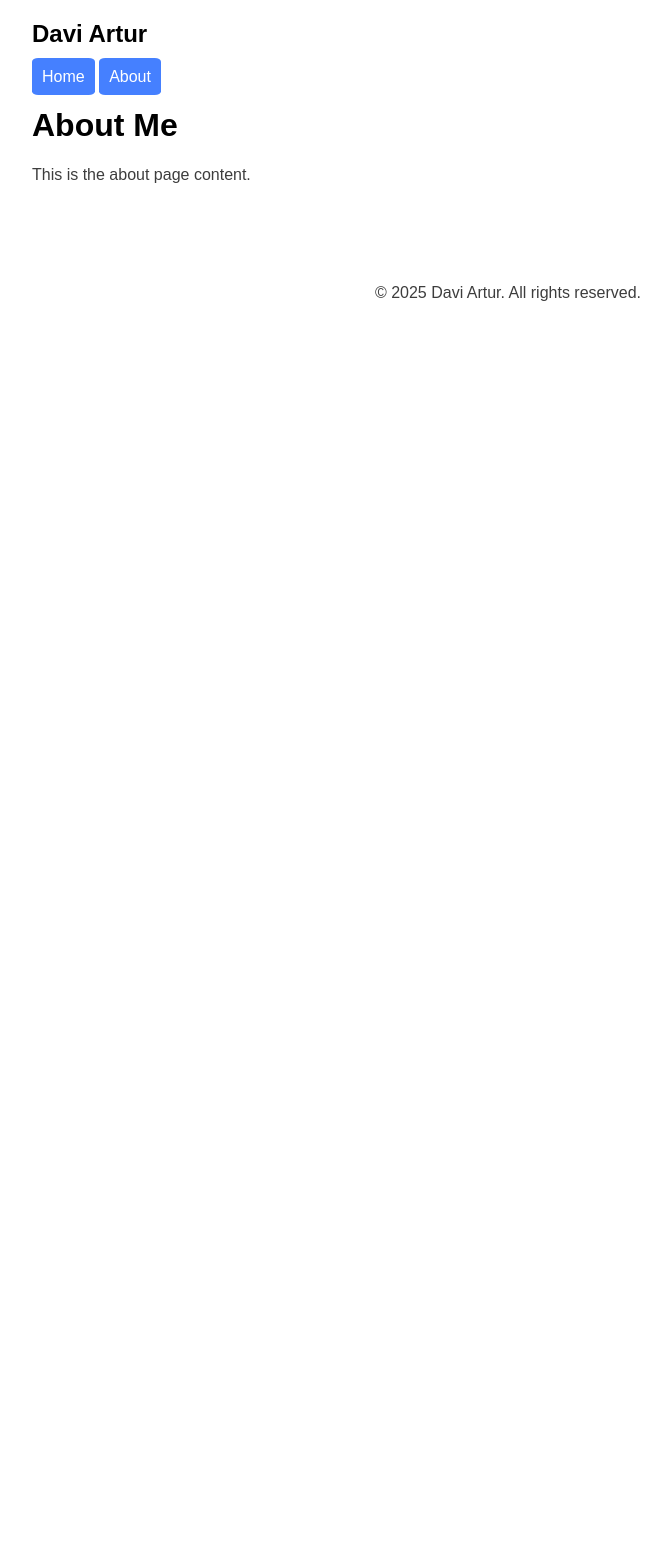
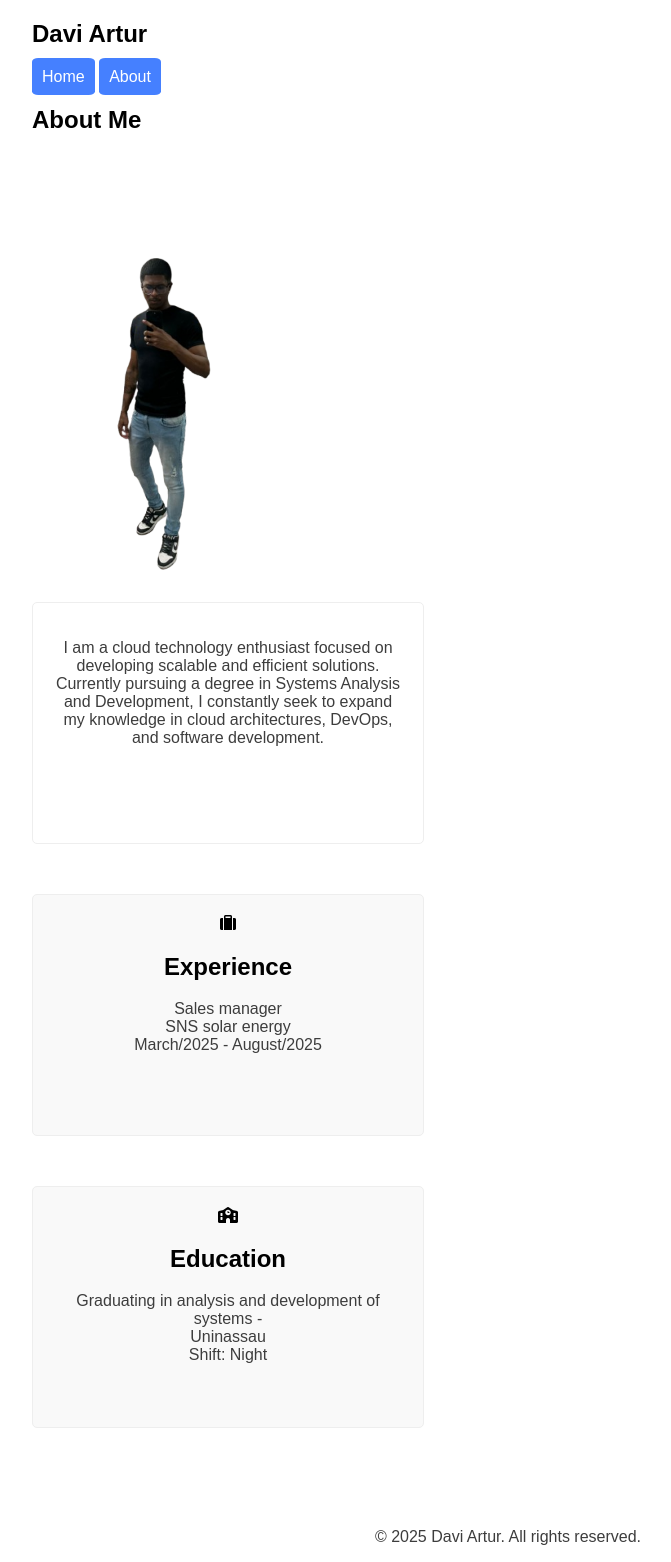
Before and after one commit to daviarturss/PortfolioDaviPython, a Flask app: page /about in a window 1280 px wide. Shown: the whole page, without its empty margins (288-959 px from the left). Before the commit the page ends 301 px from the top, so only its background shows below. Run offline with Flask 3, Linux system fonts and the light colour scheme.

Commit message:
Changes to be committed: 	new file:   static/images/about.png 	modified:   static/style.css#	modified:   templates/about.html#	modified:   templates/base.html 	modified:   templates/index.html

```diff
--- a/static/style.css
+++ b/static/style.css
@@ -51,9 +51,9 @@ header nav a:hover {
     text-decoration: none;
     color: white;
     background-color: rgb(69, 128, 255);
-    padding: 10px;
-    border-radius: 5px;
+    border-radius: 50px;
     cursor: pointer;
+    padding: 20px;
 
 }
 
@@ -78,3 +78,37 @@ footer {
     margin-top: 100px;
     text-align: center;
 }
+
+.container {
+    margin-bottom: 50px;
+    padding: 20px;
+    border: 1px solid #eee;
+    border-radius: 5px;
+    background-color: #f9f9f9;
+    height: 200px;
+    width: 350px;
+    text-align: center;
+}
+.content {
+       margin-bottom: 50px;
+    padding: 20px;
+    border: 1px solid #eee;
+    border-radius: 5px;
+
+    height: 200px;
+    width: 350px;
+    text-align: center;
+    display: inline-block;
+}
+
+.section {
+    margin-bottom: 50px;
+    padding: 20px;
+    border: 1px solid #eee;
+    border-radius: 5px;
+    background-color: #f9f9f9;
+    height: 200px;
+    width: 350px;
+    text-align: center;
+    display: inline-block;
+}
--- a/templates/about.html
+++ b/templates/about.html
@@ -1,6 +1,28 @@
 {% extends 'base.html' %}
 
 {% block content %}
-    <h1>About Me</h1>
-    <p>This is the about page content.</p>
+<section>
+<div class="imgabout">
+    <h2>About Me</h2>
+    <img src="{{ url_for('static', filename='images/about.png') }}" alt="imgabout">
+</div>
+<div class="content">
+    <p>I am a cloud technology enthusiast focused on developing scalable and efficient solutions. Currently pursuing a
+        degree in Systems Analysis and Development, I constantly seek to expand my knowledge in cloud architectures,
+        DevOps, and software development.</p>
+</div>
+</section>
+
+<div class="container">
+    <i class="fa fa-suitcase"></i>
+    <h2>Experience</h2>
+    <p>Sales manager <br>SNS solar energy <br>March/2025 - August/2025</p>
+</div>
+<div class="container">
+    <i class="fas fa-school"></i>
+    <h2>Education</h2>
+    <p>Graduating in analysis and development of systems - <br> Uninassau <br> Shift: Night </p>
+</div>
+
+
 {% endblock %}
--- a/templates/base.html
+++ b/templates/base.html
@@ -1,11 +1,14 @@
 <!DOCTYPE html>
 <html lang="en">
+
 <head>
     <meta charset="UTF-8">
     <meta name="viewport" content="width=device-width, initial-scale=1.0">
     <link rel="stylesheet" href="{{ url_for('static', filename='style.css') }}">
+    <link href="https://cdnjs.cloudflare.com/ajax/libs/font-awesome/6.0.0/css/all.min.css" rel="stylesheet">
     <title>Davi Artur</title>
 </head>
+
 <body>
     <header>
         <h2>Davi Artur</h2>
@@ -21,9 +24,10 @@
     </main>
 
     <footer>
-    <div class="container">
+        <div class="foot">
             <p>&copy; 2025 Davi Artur. All rights reserved.</p>
         </div>
     </footer>
 </body>
+
 </html>
--- a/templates/index.html
+++ b/templates/index.html
@@ -9,7 +9,8 @@
 <a href="{{ url_for('static', filename='files/cv.pdf') }}" target="_blank">Download CV</a>
 </div>
 <div class="social-links">
-<a href="https://www.linkedin.com/in/daviartur/" target="_blank">LinkedIn</a>
-<a href="https://github.com/DaviArturss" target="_blank">Github</a>
+<a href="https://www.linkedin.com/in/daviartur/" target="_blank"><i class="fab fa-linkedin"></i></a>
+<a href="https://github.com/DaviArturss" target="_blank"><i class="fab fa-github"></i></a>
 </div>
+
 {% endblock %}
```
Also changed, not shown: static/images/about.png (added). Lines whose indentation alone changed are shown as unchanged.
